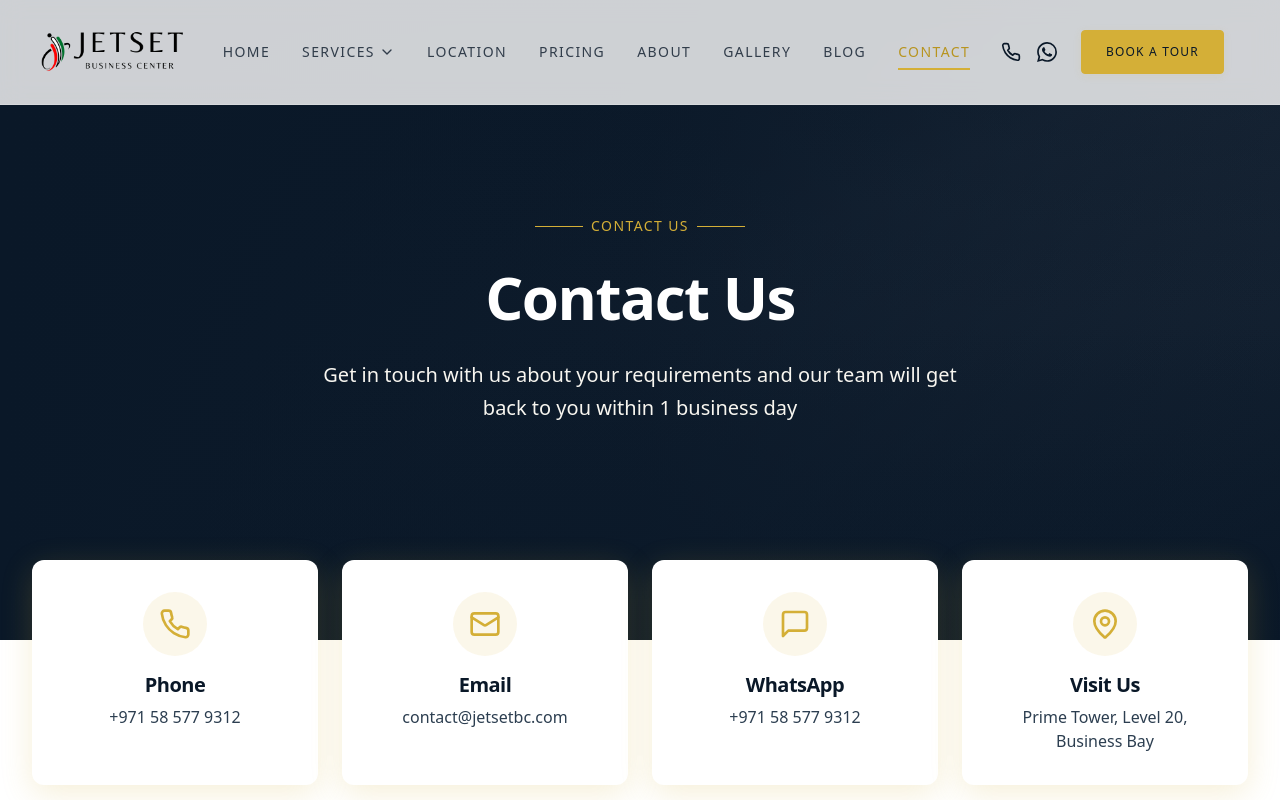
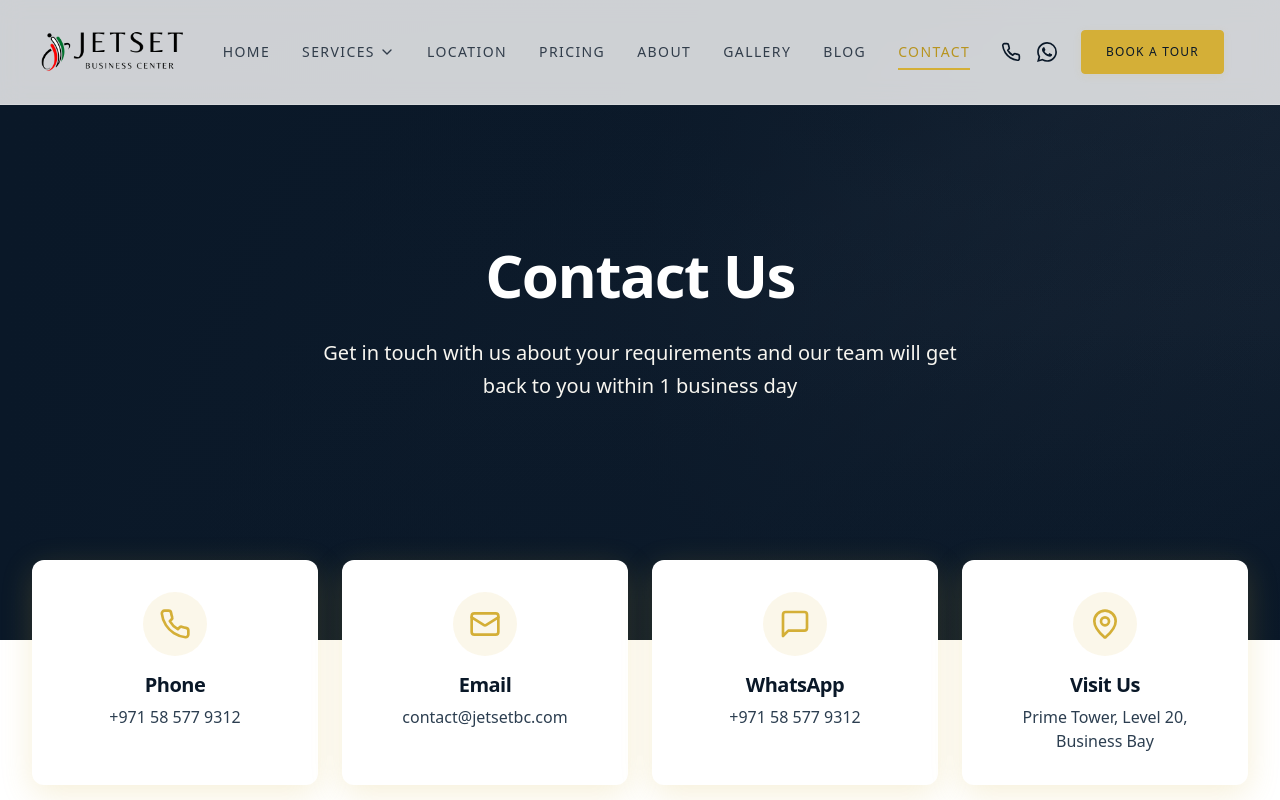
Before and after one commit to mshayan1121/jetsetbc_website, a Next.js app: page /contact in a window 1280 px wide. Shown: the top 800 px of the page. Built offline with nearby package versions, Linux system fonts and the light colour scheme; a web font is replaced by a local one.

Commit message:
remove redundant small contact us label

```diff
--- a/components/sections/ContactPageClient.tsx
+++ b/components/sections/ContactPageClient.tsx
@@ -78,11 +78,7 @@
                         transition={{ duration: 0.8 }}
                         className="max-w-3xl mx-auto"
                     >
-                        <div className="flex items-center justify-center gap-2 mb-4 sm:mb-6">
-                            <span className="h-px w-8 sm:w-12 bg-gold-500"></span>
-                            <span className="text-gold-500 font-accent uppercase tracking-widest text-xs sm:text-sm">Contact Us</span>
-                            <span className="h-px w-8 sm:w-12 bg-gold-500"></span>
-                        </div>
+
                         <h1 className="font-display text-4xl sm:text-5xl md:text-6xl text-white mb-4 sm:mb-6 px-4">
                             Contact Us
                         </h1>
```
